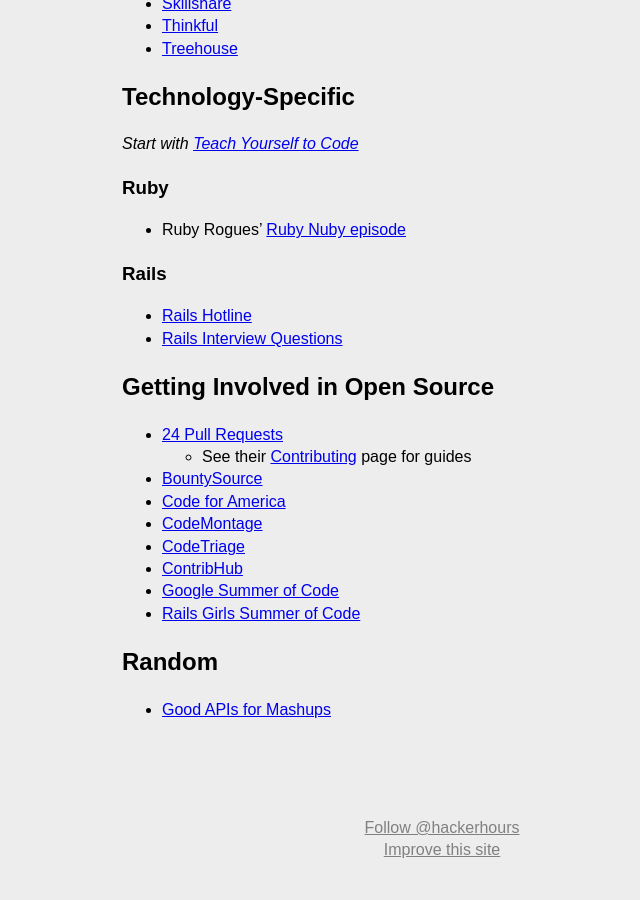
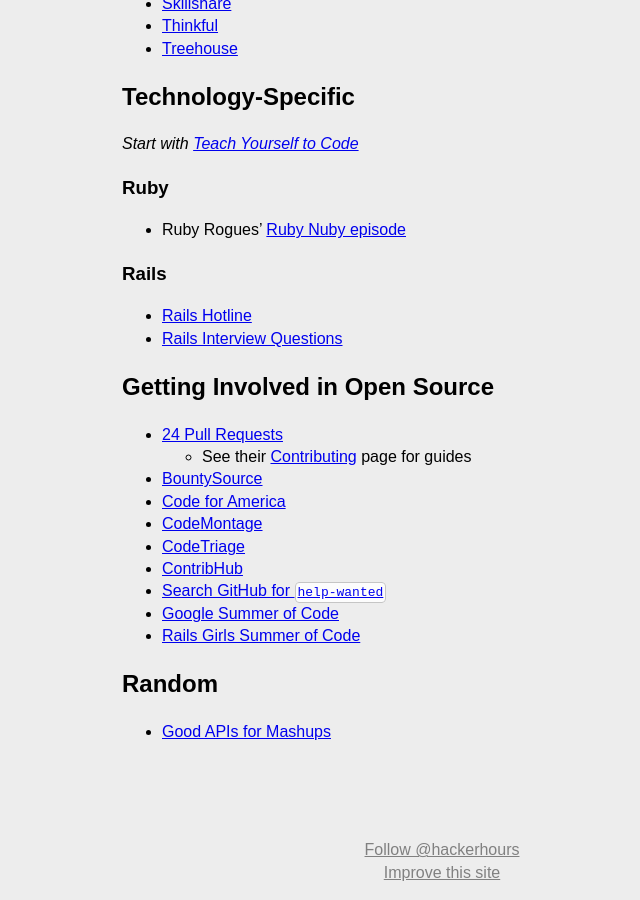
Before and after one commit to HackerHours/hackerhours.org, a Jekyll site: the page built from resources.md, in a window 1280 px wide and 900 px high, scrolled down 1496 px. Shown: the whole window, without its empty margins (198-838 px from the left). Built offline with Jekyll 4.4.1, drawn with Linux system fonts in a browser that asks for light colours; nearby versions of some CDN libraries; some web fonts are replaced; Markdown is read by kramdown in place of the engine named in the settings; comment, search, counter and statistics services are not loaded; before the commit the page ends 2374 px from its top, so only the background shows below that.

Commit message:
link to help-wanted on github

```diff
--- a/resources.md
+++ b/resources.md
@@ -73,6 +73,7 @@
 * [CodeMontage](http://codemontage.com/)
 * [CodeTriage](http://www.codetriage.com/)
 * [ContribHub](http://contribhub.com/)
+* [Search GitHub for `help-wanted`](https://github.com/search?q=state%3Aopen+label%3Ahelp-wanted&type=Issues)
 * [Google Summer of Code](https://developers.google.com/open-source/soc/)
 * [Rails Girls Summer of Code](http://railsgirlssummerofcode.org/)
 
```
